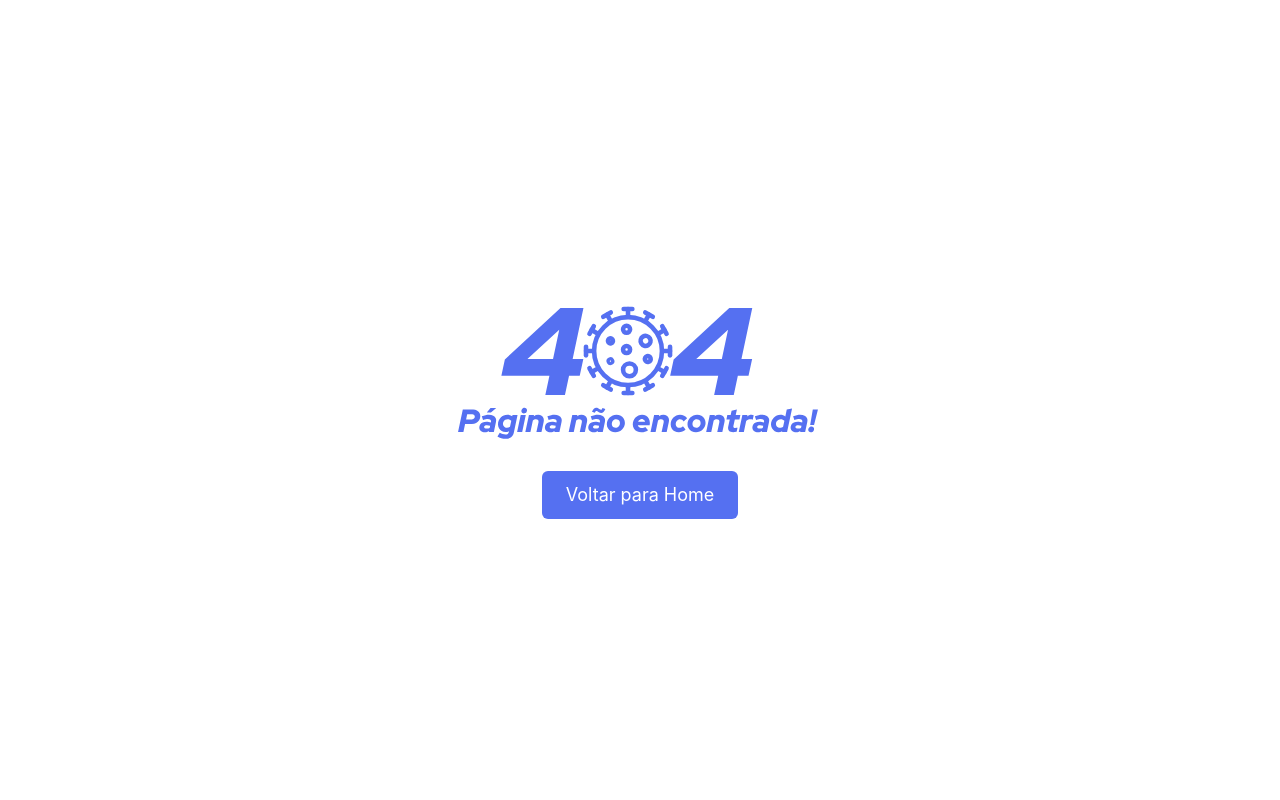
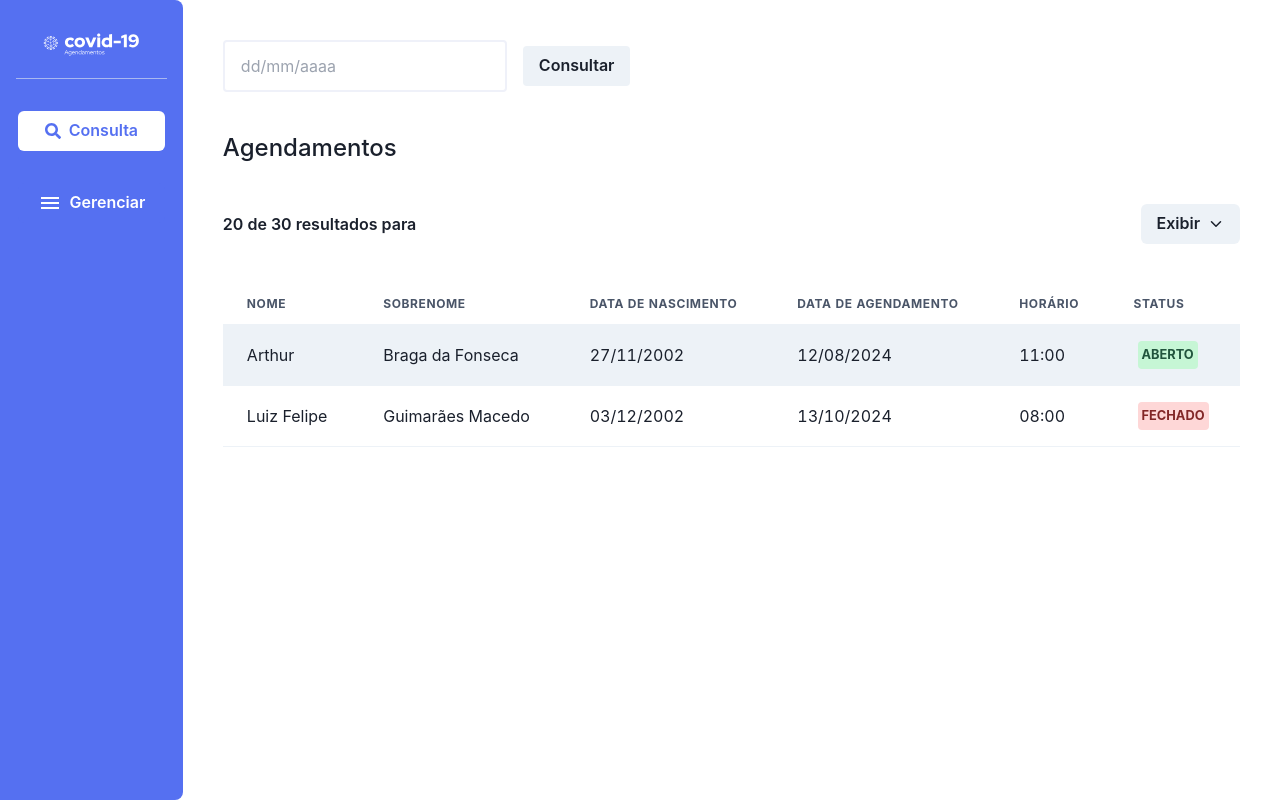
Before and after one commit to arthurbfonseca27/covid19-agendamento, a React (Create React App) app: page /Consulta in a window 1280 px wide. Before the commit this address had no page. Built offline with nearby package versions, Linux system fonts and the light colour scheme.

Commit message:
feat: Adicionando tela de consulta

```diff
--- a/src/index.tsx
+++ b/src/index.tsx
@@ -10,6 +10,7 @@ import { createMultiStyleConfigHelpers } from "@chakra-ui/react";
 import Home from "./routes/Home";
 import AgendamentoInicial from "./routes/AgendamentoInicial";
 import AgendamentoFinal from "./routes/AgendamentoFinal";
+import Consulta from "./routes/Consulta";
 import ErrorPage from "./routes/Error404";
 import { Provider } from "react-redux";
 import store from "./redux/store";
@@ -28,6 +29,10 @@ const router = createBrowserRouter([
   {
     path: "/AgendamentoFinal",
     element: <AgendamentoFinal />,
+  },
+  {
+    path: "/Consulta",
+    element: <Consulta />,
   },
 ]);
 
--- /dev/null
+++ b/src/routes/Consulta.tsx
@@ -0,0 +1,206 @@
+import React, { useState } from "react";
+import Logo from "../assets/Logo-branco.svg";
+import { Divider, Button } from "@chakra-ui/react";
+import { FaSearch } from "react-icons/fa";
+import { IoMdMenu } from "react-icons/io";
+import { Badge } from "@chakra-ui/react";
+import DatePicker, { registerLocale } from "react-datepicker";
+import { Checkbox, CheckboxGroup } from "@chakra-ui/react";
+import { IoChevronDown } from "react-icons/io5";
+import {
+  Table,
+  Thead,
+  Tbody,
+  Tfoot,
+  Tr,
+  Th,
+  Td,
+  TableCaption,
+  TableContainer,
+} from "@chakra-ui/react";
+import {
+  Menu,
+  MenuButton,
+  MenuList,
+  MenuItem,
+  MenuItemOption,
+  MenuGroup,
+  MenuOptionGroup,
+  MenuDivider,
+} from "@chakra-ui/react";
+
+type ButtonName = "consulta" | "gerenciar";
+
+const Gerenciamento = () => {
+  const [selectedButton, setSelectedButton] = useState<ButtonName>("consulta");
+
+  const [dataSelecionada, setDataSelecionada] = useState<Date | null>(null);
+
+  const handleDateChange = (date: Date | null) => {
+    setDataSelecionada(date);
+  };
+
+  const handleButtonClick = (buttonName: ButtonName) => {
+    setSelectedButton(buttonName);
+  };
+
+  return (
+    <div className="flex flex-row w-full">
+      <div className="bg-[#5570F1] w-1/6 h-screen rounded-r-lg">
+        <div className="pt-8 pb-4 px-10">
+          <img src={Logo} alt="Logo da plataforma" />
+        </div>
+        <div className="px-4">
+          <Divider orientation="horizontal" />
+        </div>
+        <div className="flex flex-col items-center justify-center pt-8 gap-8">
+          <Button
+            leftIcon={<FaSearch />}
+            width="80%"
+            color={selectedButton === "consulta" ? "#5570F1" : "#FFFFFF"}
+            bg={selectedButton === "consulta" ? "#FFFFFF" : "#5570F1"}
+            variant={selectedButton === "consulta" ? "solid" : "gost"}
+            onClick={() => handleButtonClick("consulta")}
+          >
+            Consulta
+          </Button>
+          <Button
+            leftIcon={<IoMdMenu size={24} />}
+            width="80%"
+            color={selectedButton === "gerenciar" ? "#5570F1" : "#FFFFFF"}
+            bg={selectedButton === "gerenciar" ? "#FFFFFF" : "#5570F1"}
+            variant={selectedButton === "gerenciar" ? "solid" : "gost"}
+            onClick={() => handleButtonClick("gerenciar")}
+          >
+            Gerenciar
+          </Button>
+        </div>
+      </div>
+      {selectedButton == "consulta" ? (
+        <div className="w-screen">
+          <div className="px-10 pt-10">
+            <div className="flex flex-row gap-4 justify-start items-center">
+              <DatePicker
+                selected={dataSelecionada}
+                onChange={handleDateChange}
+                id="dataAgendamento"
+                dateFormat="dd/MM/yyyy"
+                locale="ptBR"
+                placeholderText="dd/mm/aaaa"
+                showYearDropdown
+                closeOnScroll={true}
+                peekNextMonth={true}
+                showMonthDropdown
+                dropdownMode="select"
+                scrollableYearDropdown
+                className="rounded py-3 w-full px-4 border-2 border-[#EFF1F9] focus:outline-none"
+              />
+              <Button borderRadius="4px">Consultar</Button>
+            </div>
+            <div className="flex flex-col pt-10">
+              <div className="flex flex-col ">
+                <p className="font-medium font text-2xl pb-10">Agendamentos</p>
+                <div className="flex flex-row gap-2 justify-between items-center">
+                  <div>
+                    <span className="font-semibold">
+                      20 de 30 resultados para{" "}
+                    </span>
+                    <span className="font-semibold text-[#5570F1]">
+                      {dataSelecionada
+                        ? dataSelecionada.toLocaleDateString()
+                        : " "}
+                    </span>
+                  </div>
+                  <Menu>
+                    {({ isOpen }) => (
+                      <>
+                        <MenuButton
+                          isActive={isOpen}
+                          as={Button}
+                          rightIcon={<IoChevronDown />}
+                        >
+                          Exibir
+                        </MenuButton>
+                        <MenuList>
+                          <MenuItem>
+                            <Checkbox defaultChecked colorScheme="primary">
+                              Agendamentos abertos
+                            </Checkbox>
+                          </MenuItem>
+                          <MenuItem>
+                            <Checkbox defaultChecked colorScheme="primary">
+                              Agendamentos fechados
+                            </Checkbox>
+                          </MenuItem>
+                        </MenuList>
+                      </>
+                    )}
+                  </Menu>
+                </div>
+              </div>
+              <div className="pt-10">
+                <TableContainer>
+                  <Table variant="striped" bg="F7F6FE">
+                    <Thead>
+                      <Tr>
+                        <Th>Nome</Th>
+                        <Th>Sobrenome</Th>
+                        <Th>Data de Nascimento</Th>
+                        <Th>Data de Agendamento</Th>
+                        <Th>Horário</Th>
+                        <Th>Status</Th>
+                      </Tr>
+                    </Thead>
+
+                    <Tbody className="rounded-lg">
+                      <Tr>
+                        <Td>Arthur</Td>
+                        <Td>Braga da Fonseca</Td>
+                        <Td>27/11/2002</Td>
+                        <Td>12/08/2024</Td>
+                        <Td>11:00</Td>
+                        <Td>
+                          <Badge
+                            ml="1"
+                            fontSize="0.8em"
+                            padding={"4px"}
+                            borderRadius={"4px"}
+                            colorScheme="green"
+                          >
+                            Aberto
+                          </Badge>
+                        </Td>
+                      </Tr>
+                      <Tr>
+                        <Td>Luiz Felipe</Td>
+                        <Td>Guimarães Macedo</Td>
+                        <Td>03/12/2002</Td>
+                        <Td>13/10/2024</Td>
+                        <Td>08:00</Td>
+                        <Td>
+                          <Badge
+                            ml="1"
+                            fontSize="0.8em"
+                            padding={"4px"}
+                            borderRadius={"4px"}
+                            colorScheme="red"
+                          >
+                            Fechado
+                          </Badge>
+                        </Td>
+                      </Tr>
+                    </Tbody>
+                  </Table>
+                </TableContainer>
+              </div>
+            </div>
+          </div>
+        </div>
+      ) : (
+        <div></div>
+      )}
+    </div>
+  );
+};
+
+export default Gerenciamento;
```
Also changed, not shown: src/assets/Logo-branco.svg (added).
